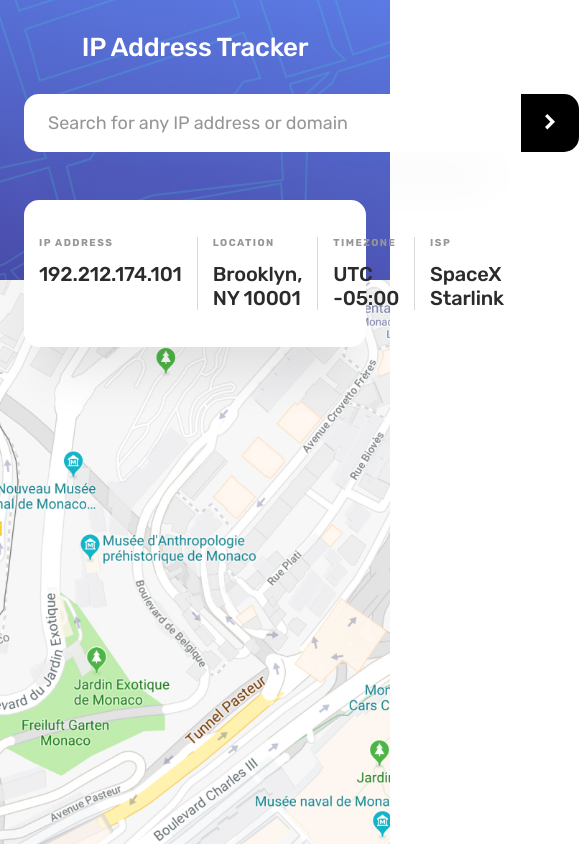
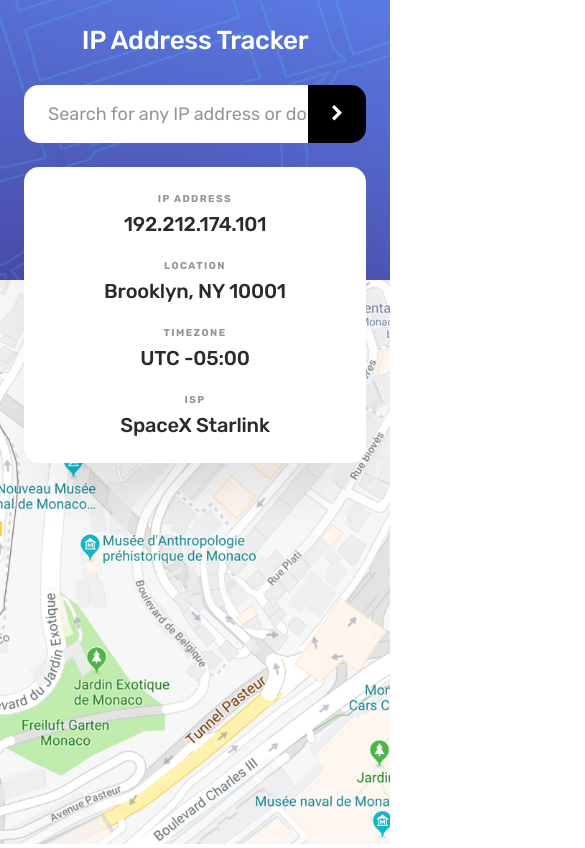
Before and after one commit to mapra99/ip-tracker, a React app: page / in a window 390 px wide. Shown: the whole page, 585 px wide, since content can reach past the window. Built offline with nearby package versions, Linux system fonts and the light colour scheme.

Commit message:
responsive styles - small screen sizes

```diff
--- a/src/assets/styles/components/Hero.scss
+++ b/src/assets/styles/components/Hero.scss
@@ -14,6 +14,11 @@
   .heading {
     margin-top: 33px;
     text-align: center;
+
+    @media (max-width: $breakpt-small) {
+      margin-top: 26px;
+    }
+
     h1 {
       color: $white;
       font-family: Rubik;
--- a/src/assets/styles/components/ResultItem.scss
+++ b/src/assets/styles/components/ResultItem.scss
@@ -10,6 +10,13 @@
     padding: 0 15px;
   }
 
+  @media (max-width: $breakpt-small) {
+    border: 0;
+    margin-bottom: 24px;
+    padding: 0;
+    text-align: center;
+  }
+
   &.first-item {
     border-left: 0;
     padding-left: 0;
@@ -17,6 +24,10 @@
 
   &.last-item {
     padding-right: 0;
+
+    @media (max-width: $breakpt-small) {
+      margin-bottom: 0;
+    }
   }
 
   h2 {
@@ -32,8 +43,12 @@
 
     @media (max-width: $breakpt-medium) {
       font-size: 10px;
+      letter-spacing: 1.46px;
       line-height: 12px;
-      letter-spacing: 1.46px;
+    }
+
+    @media (max-width: $breakpt-small) {
+      margin-bottom: 7px;
     }
   }
 
--- a/src/assets/styles/components/Results.scss
+++ b/src/assets/styles/components/Results.scss
@@ -11,7 +11,14 @@
   padding: 37px 32px;
 
   @media (max-width: $breakpt-medium) {
-    padding: 37px 15px;
-    margin: 48px 24px 0;
+    padding: 37px 24px;
+  }
+
+  @media (max-width: $breakpt-small) {
+    align-items: center;
+    flex-direction: column;
+    margin: 24px 24px;
+    padding: 26px 24px;
+    width: calc(100% - 48px);
   }
 }
--- a/src/assets/styles/components/Search.scss
+++ b/src/assets/styles/components/Search.scss
@@ -6,6 +6,10 @@
 
   @media (max-width: $breakpt-medium) {
     padding: 0 24px;
+  }
+
+  @media (max-width: $breakpt-small) {
+    margin-top: 29px;
   }
 
   input {
@@ -21,8 +25,9 @@
     font-weight: normal;
     height: 58px;
     line-height: 21px;
+    max-width: calc(100vw - 106px);
+    padding-left: 24px;
     width: 497px;
-    padding-left: 24px;
 
     &:focus {
       outline: none;
@@ -30,6 +35,7 @@
 
     &::placeholder {
       color: $dark-gray;
+      text-overflow: ellipsis;
     }
   }
 
```
